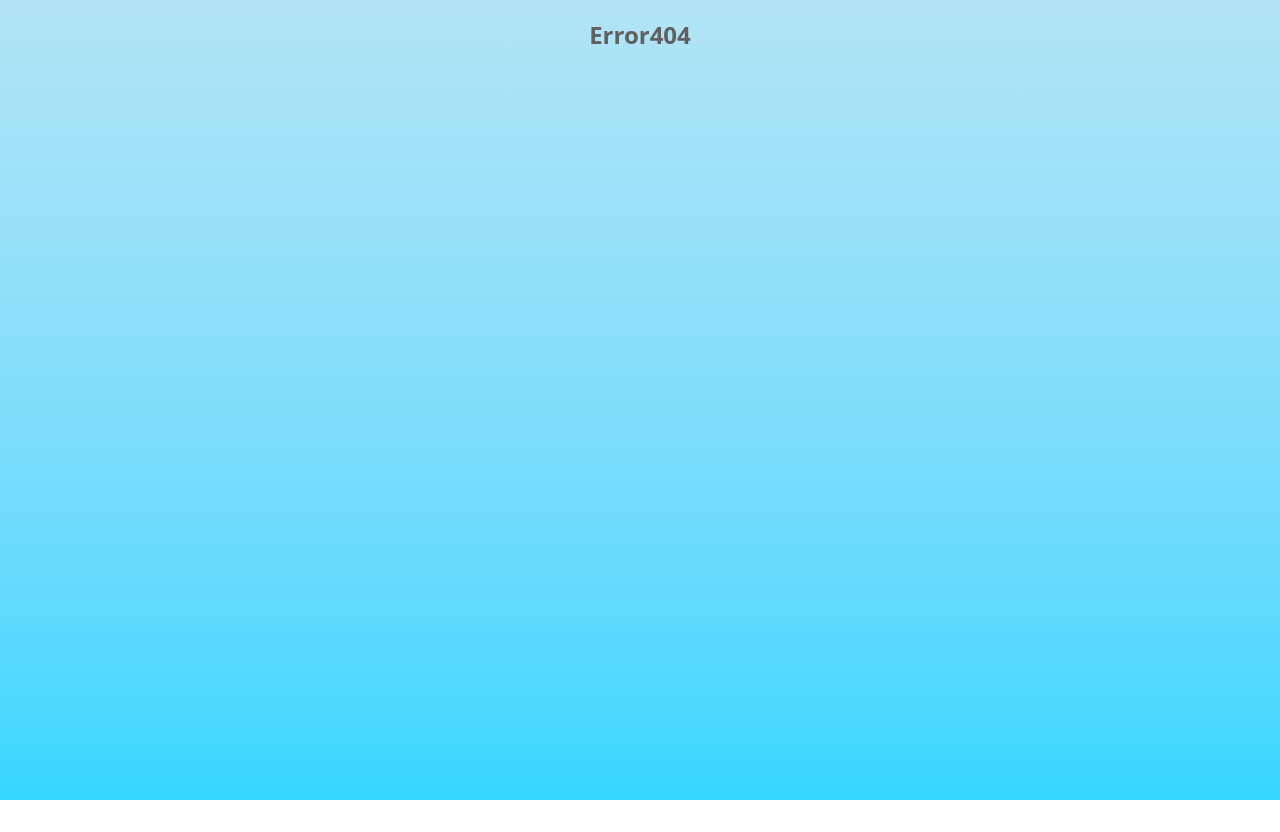
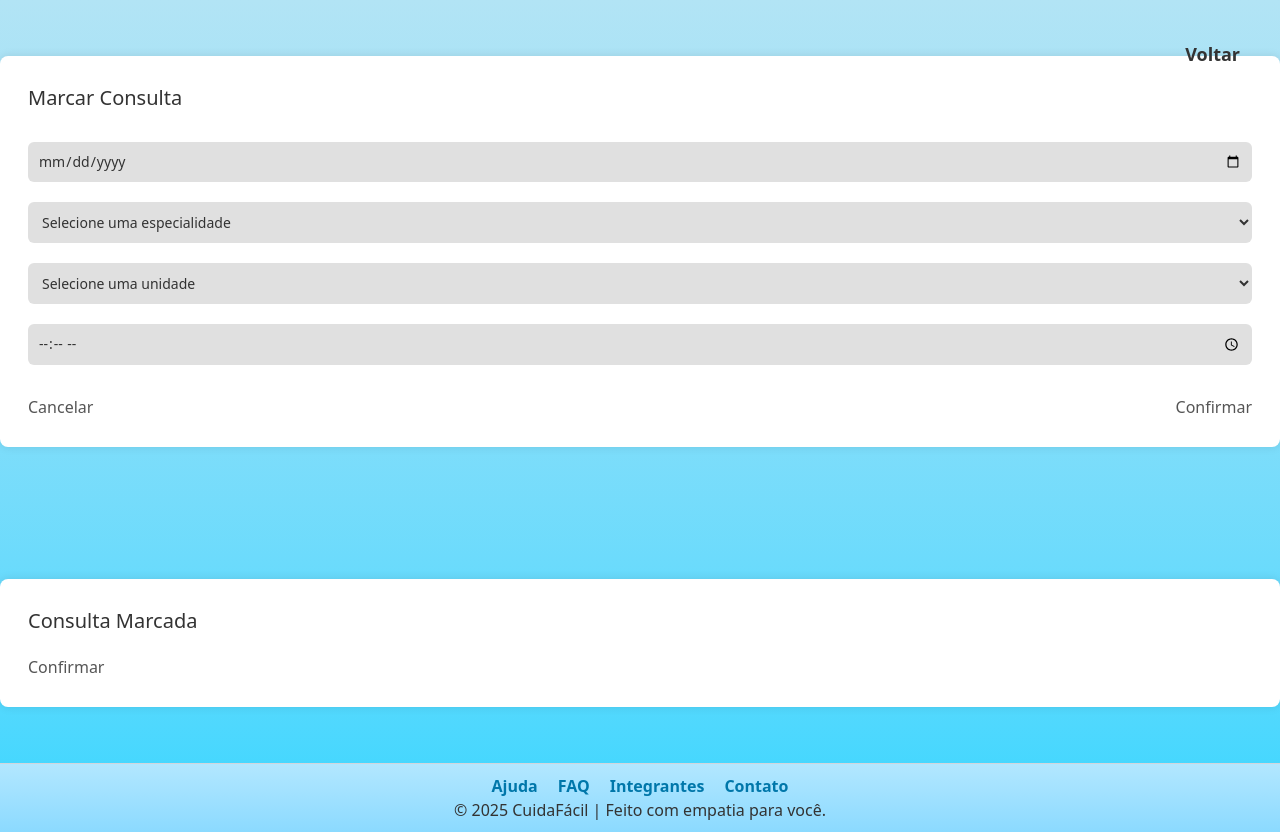
Before and after one commit to Gdev3356/Cuida-Facil-Sprint-3, a React (Vite) app in the folder Cuida-Facil/: page /consulta in a window 1280 px wide. Before the commit this address had no page. Before the commit the page ends 800 px from the top, so only its background shows below. Built offline with nearby package versions, Linux system fonts and the light colour scheme.

Commit message:
Página de consultas (Não funcional no momento, incompleta)

```diff
--- /dev/null
+++ b/Cuida-Facil/src/components/Formulario/Formulario.tsx
@@ -0,0 +1,51 @@
+
+export function FormularioConsulta() {
+  return (
+        <><div className="container" id="formulario">
+          <h2 className="form-title">Marcar Consulta</h2>
+          <input type="date" id="data-consulta" className="input-field" />
+          <select id="especialidade" className="input-field">
+              <option value="">Selecione uma especialidade</option>
+              <option value="Cardiologia">Cardiologia</option>
+              <option value="Ortopedia">Ortopedia</option>
+              <option value="Pediatria">Pediatria</option>
+          </select>
+
+          <select id="unidade" className="input-field">
+              <option value="">Selecione uma unidade</option>
+              <option value="HC Central">HC Central</option>
+              <option value="HC Pinheiros">HC Pinheiros</option>
+              <option value="IMREA Vila Mariana">IMREA Vila Mariana</option>
+          </select>
+
+          <input type="time" id="horario-consulta" className="input-field" />
+
+          <div className="buttons">
+              <button onClick={() => cancelarConsulta()}>Cancelar</button>
+              <button onClick={() => confirmarConsulta()}>Confirmar</button>
+          </div>
+      </div><div className="container" id="mensagem-confirmacao">
+              <h2 className="form-title">Consulta Marcada</h2>
+              <p id="texto-confirmacao"></p>
+              <div className="buttons">
+                  <button onClick={() => voltarFormulario()}>Confirmar</button>
+              </div>
+          </div></>
+  );
+}
+
+
+const cancelarConsulta = () => {
+  console.log('Consulta cancelada');
+  // Lógica para resetar o formulário ou mudar o estado
+};
+
+const confirmarConsulta = () => {
+  console.log('Consulta confirmada');
+  // Lógica para processar dados e mudar o estado para mostrar a confirmação
+};
+
+const voltarFormulario = () => {
+  console.log('Voltando ao formulário');
+  // Lógica para ocultar a confirmação e mostrar o formulário
+};
--- a/Cuida-Facil/src/main.tsx
+++ b/Cuida-Facil/src/main.tsx
@@ -8,12 +8,14 @@ import Home from './routes/Home/index.tsx';
 import Especialidades from './routes/Especialidades/index.tsx';
 import Error from './routes/Error/index.tsx';
 import Unidades from './routes/Unidades/index.tsx';
+import Consulta from './routes/Consulta/index.tsx';
 
 const router = createBrowserRouter([
   {path:"/",element:<App/>,errorElement:<Error/>,children:[
     {path:"/",element:<Home/>},
     {path:"/especialidades",element:<Especialidades/>},
-     {path:"/unidades",element:<Unidades/>},
+    {path:"/unidades",element:<Unidades/>},
+    {path:"/consulta",element:<Consulta/>},
   ]}
 ]);
 
--- /dev/null
+++ b/Cuida-Facil/src/routes/Consulta/index.tsx
@@ -0,0 +1,11 @@
+import { FormularioConsulta } from "../../components/Formulario/Formulario";
+import Voltar from "../../components/Voltar/Voltar";
+
+export default function Consulta(){
+    return(
+        <main className="cards">
+            <Voltar/>
+            <FormularioConsulta/>
+        </main>
+    );
+}
```
